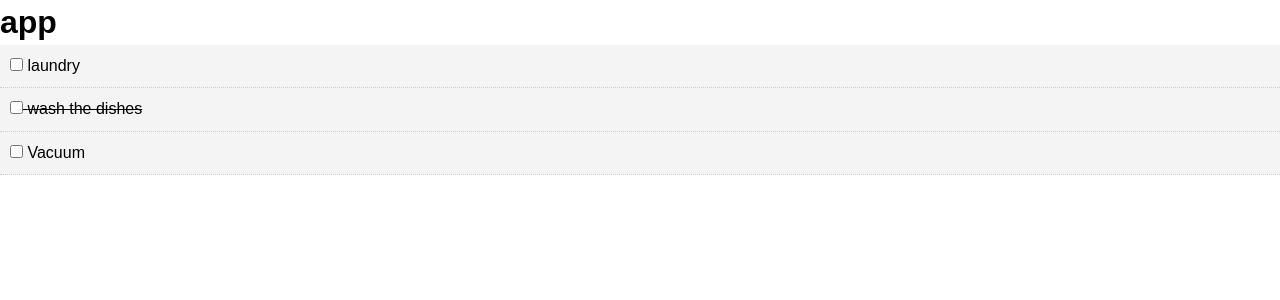
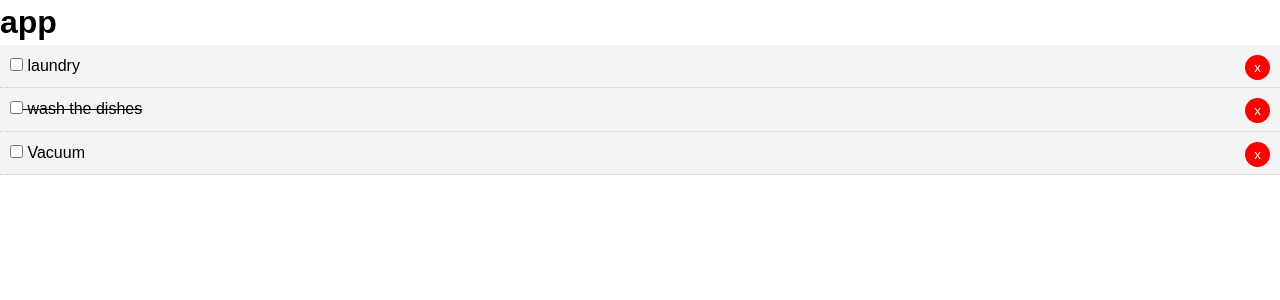
Before and after one commit to Annastasshia/react_todo, a React (Create React App) app: page / in a window 1280 px wide. Shown: the top 300 px of the page. Built offline with nearby package versions, Linux system fonts and the light colour scheme.

Commit message:
Add delete button

```diff
--- a/src/App.js
+++ b/src/App.js
@@ -37,6 +37,11 @@
     console.log("you have hit the checkbox")
 }
 
+// delete Todo
+delTodo = (id) => {
+  console.log(id)
+}
+
   render() {
 
     return (
@@ -45,7 +50,7 @@
 
         {/* Taking the "todos" from their main app component state you can pass it to the 'Todos' component below to access it as a property in the component or a 'prop'*/}
 
-        <Todos todos={this.state.todos} markComplete={this.markComplete}/>
+        <Todos todos={this.state.todos} markComplete={this.markComplete} delTodo={this.delTodo}/>
       </div>
     );
   }
--- a/src/components/TodoItem.js
+++ b/src/components/TodoItem.js
@@ -14,7 +14,7 @@
 
     render() {
 
-        // destructuring allows you to pull out props (properties) so that you can have an easier nameing conventions in your return.
+        // destructuring allows you to pull out props (properties) so that you can have an easier naming conventions in your return instead of having to call this.props.todo every time.
         const { id, title} = this.props.todo;
 
         return (
@@ -23,6 +23,7 @@
                     {/* When you check the box it looks in your properties list in Todos.js for a "markComplete" method */}
                     <input type="checkbox" onChange={this.props.markComplete.bind(this, id)}/> {' '}
                     { title }
+                    <button onClick= {this.props.delTodo.bind(this, id)} style={btnStyle}>x</button>
                 </p>
             </div>
             )
@@ -34,4 +35,14 @@
         todo: PropTypes.object.isRequired
 }
 
+const btnStyle = {
+    background: '#ff0000',
+    color:'#fff',
+    border: 'none',
+    padding: '5px 9px',
+    borderRadius: '50%',
+    cursor: 'pointer',
+    float: 'right'
+
+}
 export default TodoItem
--- a/src/components/Todos.js
+++ b/src/components/Todos.js
@@ -17,7 +17,7 @@
 
         // this is what you will display in the browser
         <div>
-        <TodoItem key={todo.id} todo={todo} markComplete={this.props.markComplete} />
+        <TodoItem key={todo.id} todo={todo} markComplete={this.props.markComplete} delTodo={this.props.delTodo}/>
         </div>
     ));
   }
```
